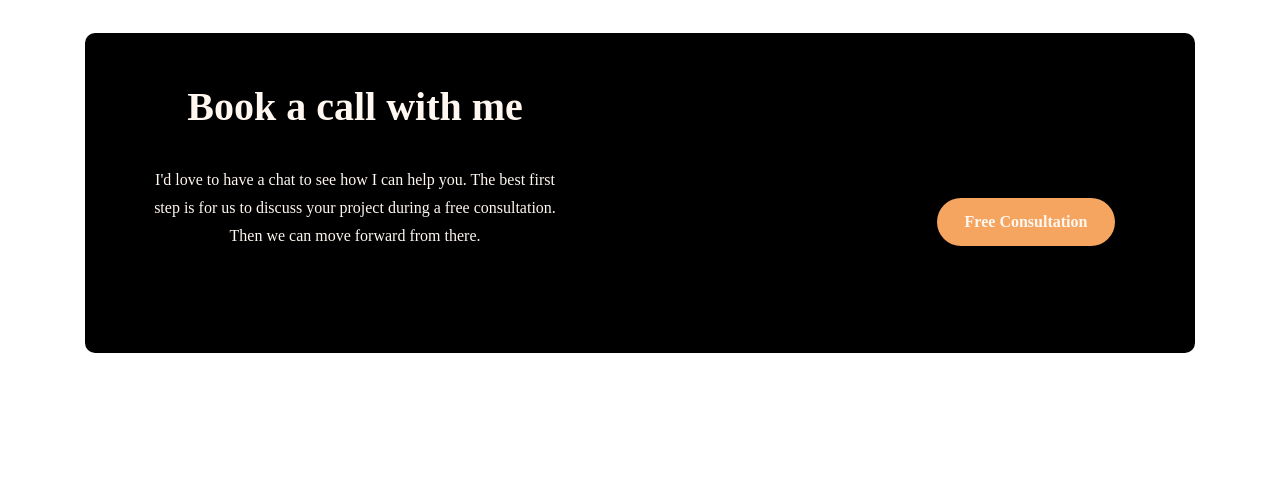
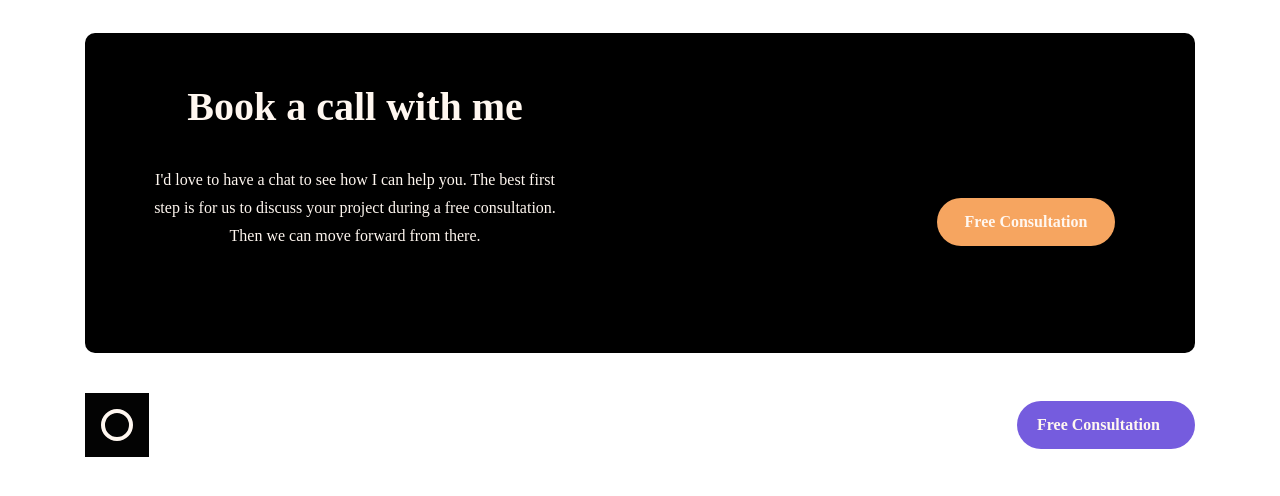
Before and after one commit to Esihackman/single-page-portfolio, a plain HTML site: page index.html in a window 1280 px wide. Drawn offline with Linux system fonts and the light colour scheme.

Commit message:
added and styled the logo and button under the call to action container

```diff
--- a/index.html
+++ b/index.html
@@ -21,9 +21,9 @@
   </section>
 
 
-  <!-- <div class="cta-wrapper">
+   <div class="cta-wrapper">
     <img src="assets/logo.svg" alt="logo" class="cta-icon">
     <div class="button">Free Consultation</div>
-  </div> -->
+  </div>
   </body>
 </html>
--- a/styles.css
+++ b/styles.css
@@ -43,9 +43,10 @@
   color: #FFF7F0;
   border-radius: 50px;
   padding: 10px 20px;
+  cursor: pointer;
 
 }
-/* .cta-wrapper {
+ .cta-wrapper {
   display: flex;
   align-items: center;
   justify-content: space-between;
@@ -75,5 +76,5 @@
   color: #FFF7F0;
   border-radius: 50px;
   padding: 10px 20px;
-
-}  */
+  cursor: pointer;
+}
```
